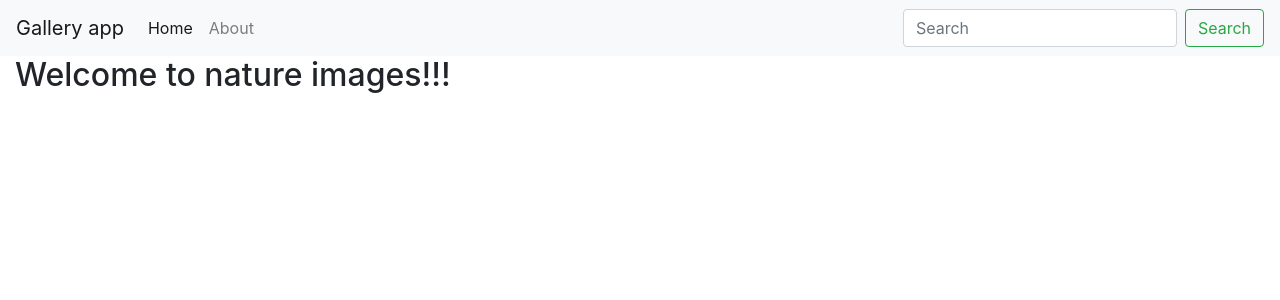
After one commit to Rubyroy12/gallery-app, a Django app: template gallery/images/templates/category/nature.html in a window 1280 px wide. The commit adds this page. Shown: the top 300 px of the page. Run offline with Django 3.2, Linux system fonts and the light colour scheme; the template is opened without the code that fills it, so the values that code supplies are empty; some libraries are stand-ins or nearby versions.

Commit message:
add nature and technology categories

```diff
--- /dev/null
+++ b/gallery/images/templates/category/nature.html
@@ -0,0 +1,11 @@
+{% extends 'base.html'%}
+
+{%block content %}
+
+<div class="container-fluid">
+    <h2>Welcome to nature images!!!</h2>
+
+</div>
+
+
+{%endblock%}
--- a/gallery/images/templates/category_navbar.html
+++ b/gallery/images/templates/category_navbar.html
@@ -9,7 +9,7 @@
           <a class="nav-link" href="{% url 'technology' %}">Technology </a>
         </li>
         <li class="nav-item">
-          <a class="nav-link" href="#">Nature</a>
+          <a class="nav-link" href="{% url 'nature'%}">Nature</a>
         </li>
         <li class="nav-item">
           <a class="nav-link" href="#">Meditation</a>
--- a/gallery/images/urls.py
+++ b/gallery/images/urls.py
@@ -8,7 +8,8 @@ urlpatterns =[
     url('^$', views.home, name='homepage'),
     url('^gallery/', views.gallery, name='gallery'),
     url('^gallery/<int:image_id>/$', views.single_image, name='image_details'),
-    url(r'^gallery/$',views.technology, name='technology'),
+    url(r'^gallery/technology/',views.technology, name='technology'),
+    url(r'^gallery/nature/$',views.nature, name='nature'),
 
 
 ]
--- a/gallery/images/views.py
+++ b/gallery/images/views.py
@@ -25,3 +25,9 @@ def technology(request):
     tech_images=Images.objects.filter(category=tech_cetegory)
 
     return render(request,'categories/technology.html', {"tech_images": tech_images})
+
+def nature(request):
+    nature_category = Category.objects.get(pk=2)
+    nature_images = Images.objects.filter(category=nature_category)
+
+    return render(request,'categories/nature.html', {"nature_images": nature_images})
```
Also changed, not shown: gallery/images/templates/categories/nature.html (deleted), gallery/images/templates/category/meditation.html (renamed from gallery/images/templates/categories/meditation.html), gallery/images/templates/category/technology.html (renamed from gallery/images/templates/categories/technology.html).
